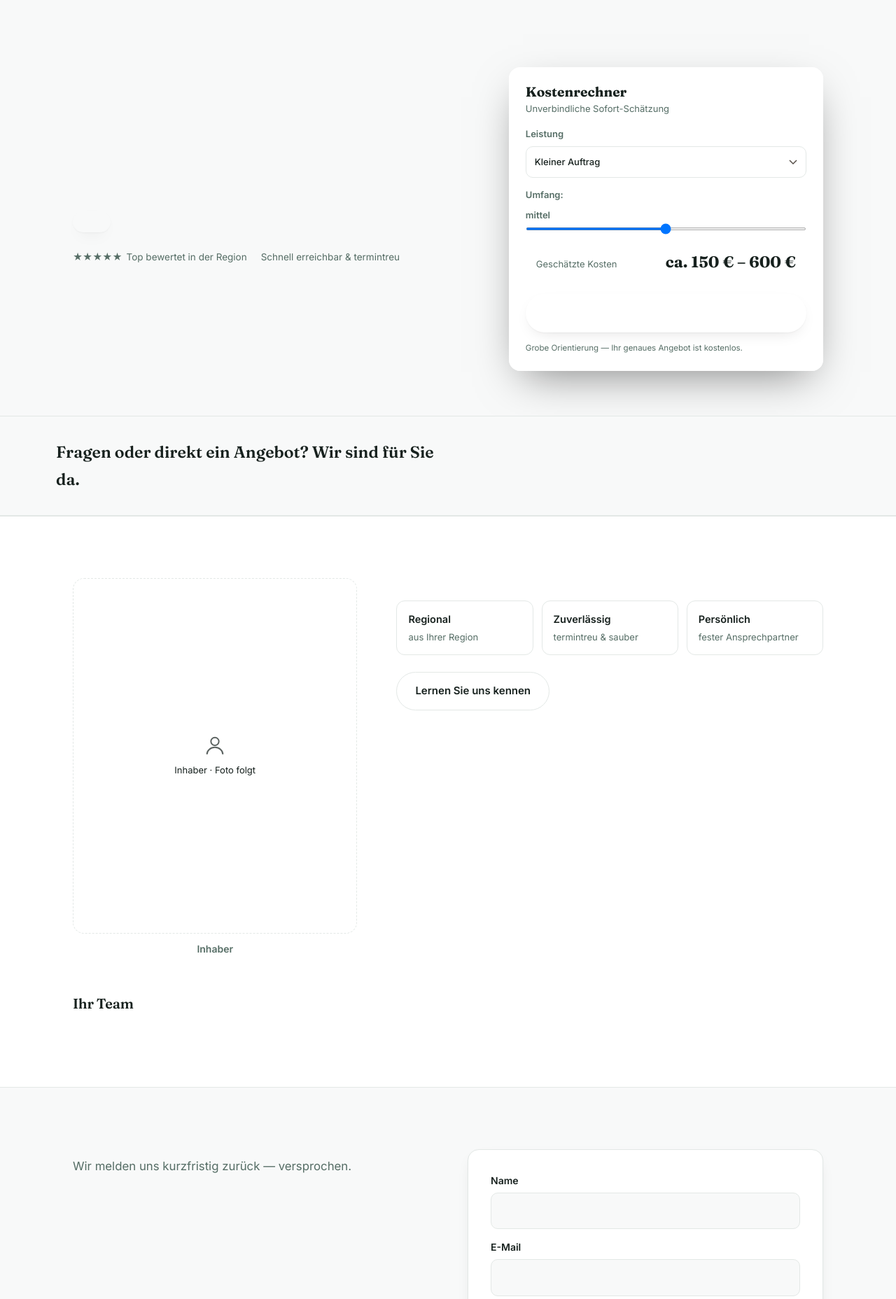
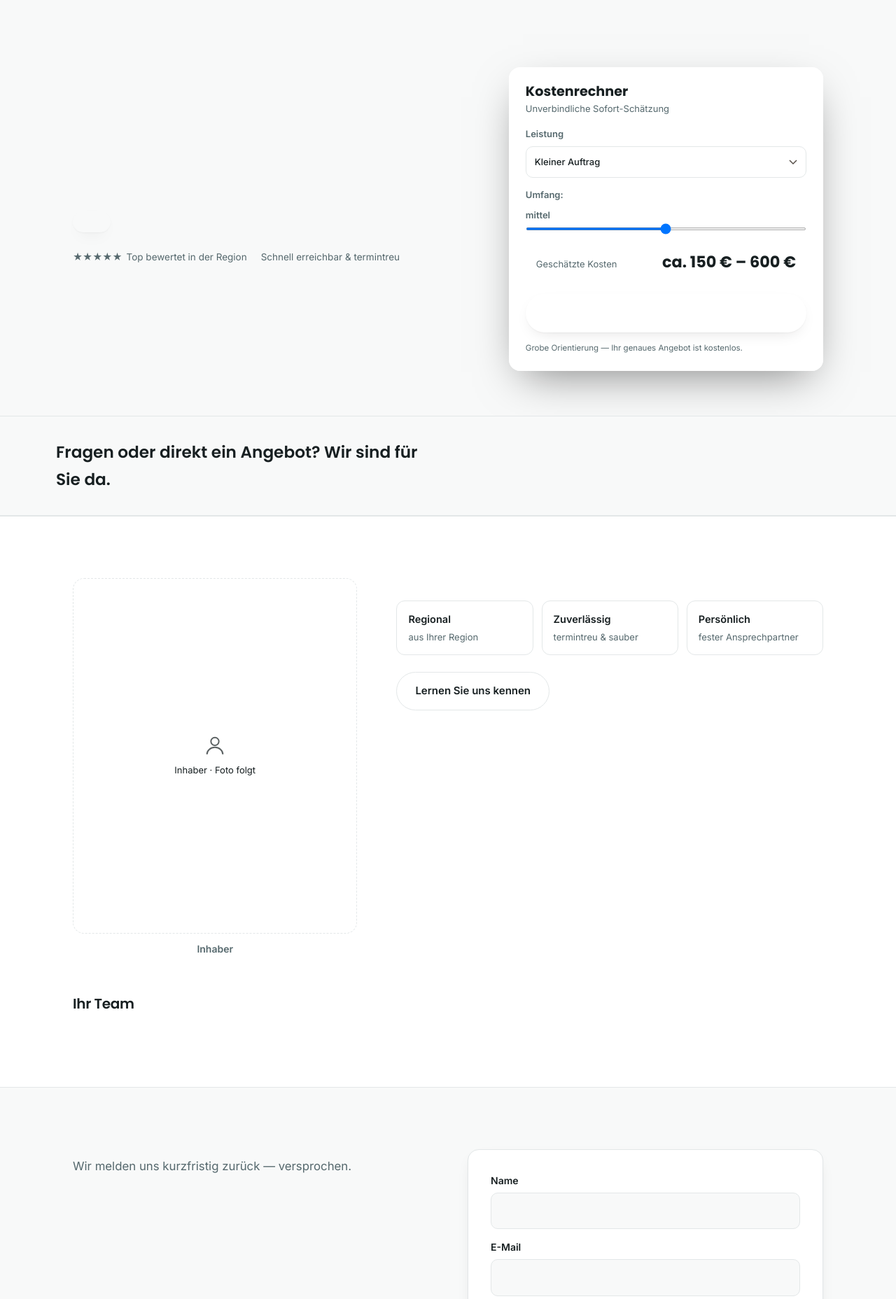
Before and after one commit to BastianScherzinger/web-dr-med-dent-werner-scherble-zahnarzt, a Django app: template templates/index.html in a window 1280 px wide. Shown: the part 65-1921 px from the top of the page at 70% size. Run offline with Django 5.2, Linux system fonts and the light colour scheme; the template is opened without the code that fills it, so the values that code supplies are empty.

Commit message:
Makeover (lokal): Templates, Farben & Bilder (lokal, 0 Tokens)

```diff
--- a/static/css/tokens.css
+++ b/static/css/tokens.css
@@ -1,16 +1,16 @@
 /* tokens.css — LOKALE taste-Stufe (design_tokens.py), 0 Claude-Tokens.
    Lädt NACH style.css und überschreibt Palette + Fonts markengerecht. */
-@import url('https://fonts.googleapis.com/css2?family=Fraunces:opsz,wght@9..144,500;9..144,600;9..144,700&family=Inter:wght@400;500;600&display=swap');
+@import url('https://fonts.googleapis.com/css2?family=Poppins:wght@400;500;600;700&family=Inter:wght@400;500;600&display=swap');
 :root{
-  --accent:#1f6f54;
-  --accent-dark:#124a37;
+  --accent:#0f8aa6;
+  --accent-dark:#075d71;
   --bg:#f8f9f9;
   --surface:#ffffff;
-  --ink:#17211e;
-  --ink-soft:#556d65;
-  --line:#e3e8e6;
+  --ink:#171f21;
+  --ink-soft:#55686d;
+  --line:#e3e7e8;
 }
 body{font-family:"Inter",system-ui,-apple-system,"Segoe UI",sans-serif}
-h1,h2,h3,.brand,.section-t,.team-t,.band-t,.hr-title,.hr-result-val{font-family:"Fraunces","Iowan Old Style",Georgia,serif}
+h1,h2,h3,.brand,.section-t,.team-t,.band-t,.hr-title,.hr-result-val{font-family:"Poppins","Iowan Old Style",Georgia,serif}
 .btn{background:var(--accent)}
 .btn:hover{background:var(--accent-dark)}
```
Also changed, not shown: content.json (+9 -1 lines).
